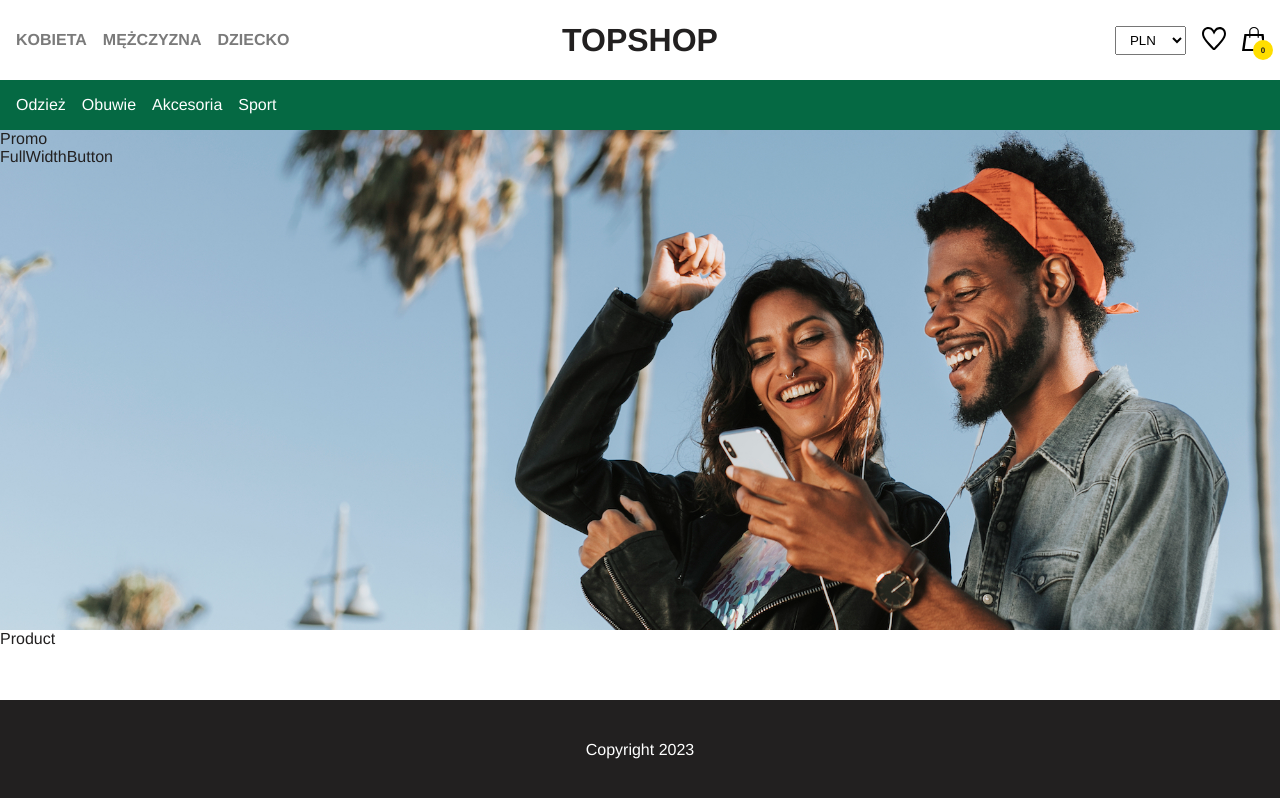
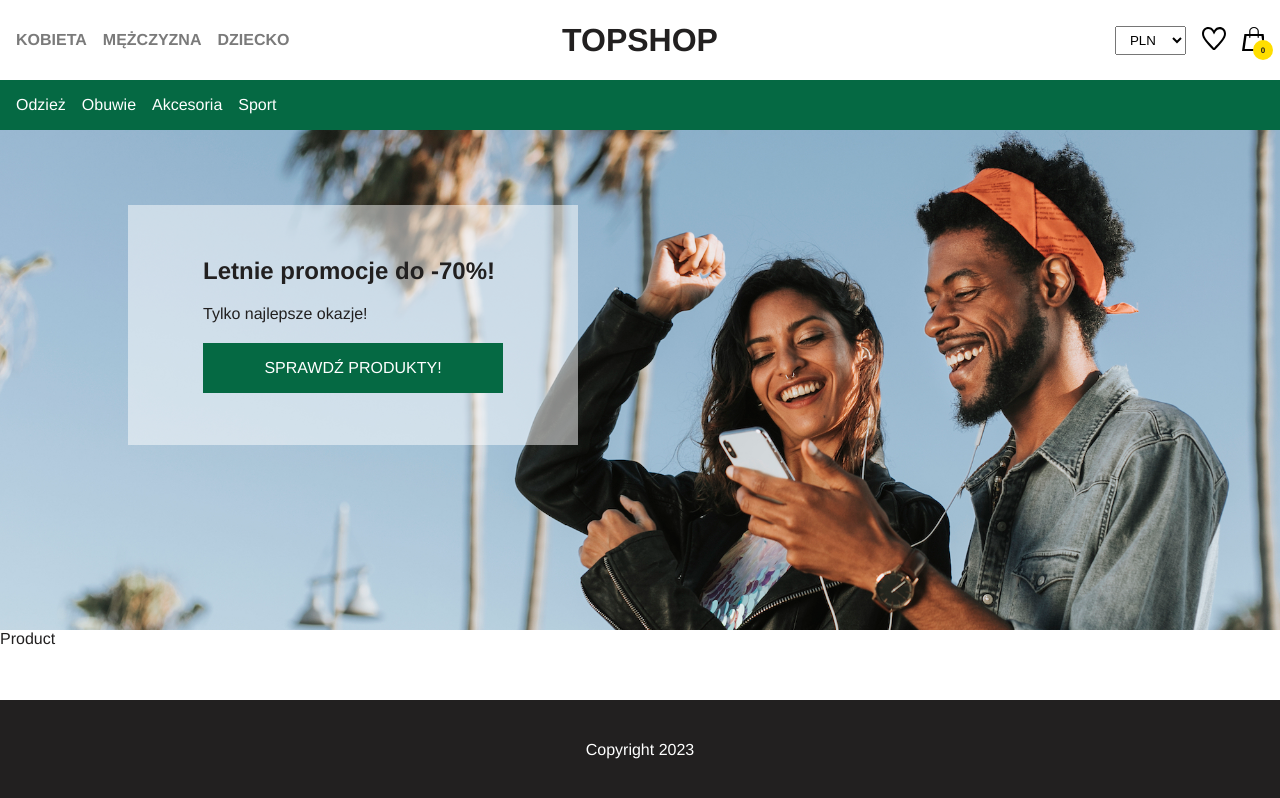
Before and after one commit to WersV/react-online-shop, a React (Vite) app in the folder front-end/: page / in a window 1280 px wide. Shown: the top 798 px of the page. Built offline with nearby package versions, Linux system fonts and the light colour scheme.

Commit message:
add hero + children styles

```diff
--- a/front-end/src/components/FullWidthButton/FullWidthButton.jsx
+++ b/front-end/src/components/FullWidthButton/FullWidthButton.jsx
@@ -1,3 +1,9 @@
-export function FullWidthButton() {
-  return <p>FullWidthButton</p>;
+import styles from "./FullWidthButton.module.css";
+
+export function FullWidthButton({ children }) {
+  return (
+    <div className={styles.wrapper}>
+      <span>{children}</span>
+    </div>
+  );
 }
--- a/front-end/src/components/FullWidthButton/FullWidthButton.module.css
+++ b/front-end/src/components/FullWidthButton/FullWidthButton.module.css
@@ -0,0 +1,12 @@
+@import "../../styles/theme.css";
+
+.wrapper {
+  background-color: var(--color-theme-main);
+  text-align: center;
+  padding: 16px;
+}
+
+.wrapper span {
+  text-transform: uppercase;
+  color: var(--color-white);
+}
--- a/front-end/src/components/Hero/Hero.module.css
+++ b/front-end/src/components/Hero/Hero.module.css
@@ -1,4 +1,5 @@
 .wrapper {
+  position: relative;
   width: 100%;
   height: 500px;
   background-image: url("../../assets/hero.jpg");
--- a/front-end/src/components/MainContent/MainContent.jsx
+++ b/front-end/src/components/MainContent/MainContent.jsx
@@ -10,7 +10,7 @@ export function MainContent() {
     <div className={styles.wrapper}>
       <Hero>
         <Promo>
-          <FullWidthButton />
+          <FullWidthButton> Sprawdź produkty! </FullWidthButton>
         </Promo>
       </Hero>
       <Bestsellers>
--- a/front-end/src/components/Promo/Promo.jsx
+++ b/front-end/src/components/Promo/Promo.jsx
@@ -1,8 +1,13 @@
+import styles from "./Promo.module.css";
+
 export function Promo({ children }) {
   return (
-    <div>
-      Promo
-      {children}
+    <div className={styles.wrapper}>
+      <div className={styles.banner}>
+        <h2>Letnie promocje do -70%!</h2>
+        <p>Tylko najlepsze okazje!</p>
+        {children}
+      </div>
     </div>
   );
 }
--- a/front-end/src/components/Promo/Promo.module.css
+++ b/front-end/src/components/Promo/Promo.module.css
@@ -0,0 +1,20 @@
+.wrapper {
+  position: absolute;
+  top: 15%;
+  left: 10%;
+  display: flex;
+  flex-direction: column;
+  justify-content: center;
+  align-items: center;
+  width: 450px;
+  height: 240px;
+  background-color: rgba(255, 255, 255, 0.5);
+}
+
+.wrapper .banner {
+  width: 300px;
+}
+
+.wrapper .banner p {
+  margin: 20px 0;
+}
```
